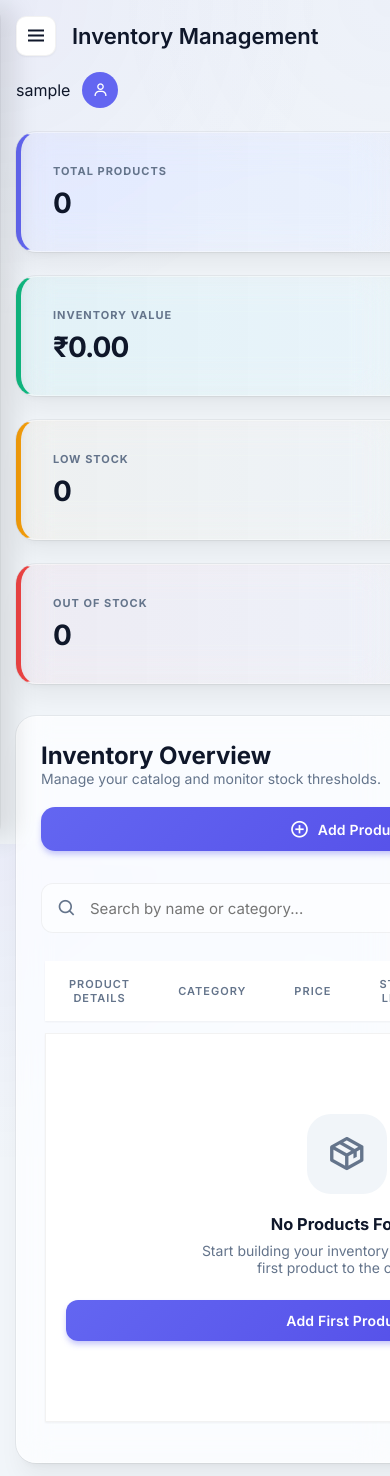
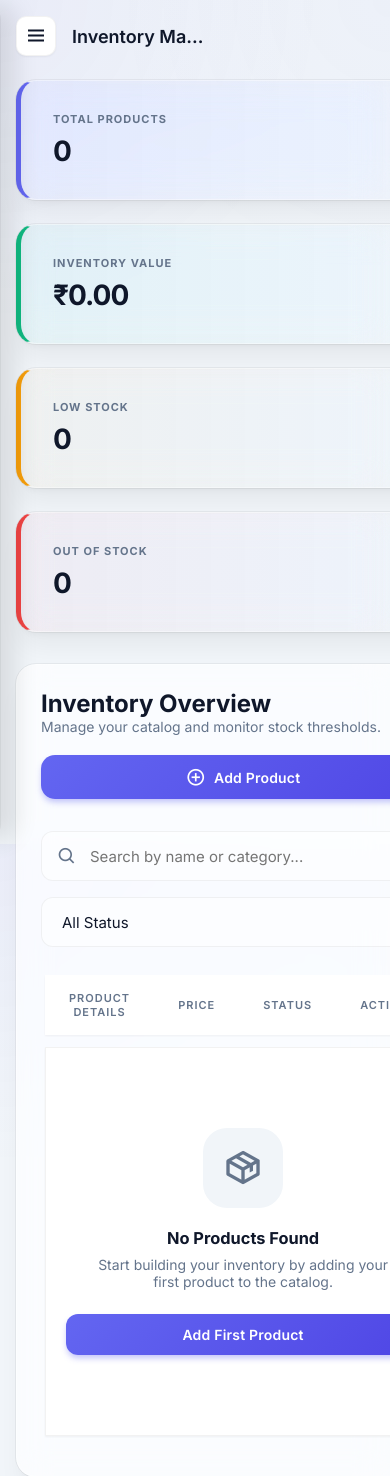
Before and after one commit to Abisheak2783/shoppingbill, a Django app: page /products/ in a window 390 px wide. Shown: the top 1476 px of the page. Run offline with Django 5.2, Linux system fonts and the light colour scheme; the visitor is signed in with stand-in values (Sample User, id 1); data that the repository does not hold is empty; parts of the project's set-up code (start-up, migrations or seed data) failed here and were passed over.

Commit message:
Fix mobile responsiveness and update Render start command

```diff
--- a/render.yaml
+++ b/render.yaml
@@ -3,7 +3,7 @@
     name: shoppingbill
     runtime: python
     buildCommand: "./build.sh"
-    startCommand: "gunicorn shop_system.wsgi"
+    startCommand: "python scripts/init_prod.py && gunicorn shop_system.wsgi"
     envVars:
       - key: PYTHON_VERSION
         value: 3.11.9
--- a/scripts/create_superuser.py
+++ b/scripts/create_superuser.py
@@ -6,6 +6,7 @@
 # Add project root to path
 sys.path.append(os.path.dirname(os.path.dirname(os.path.abspath(__file__))))
 os.environ.setdefault('DJANGO_SETTINGS_MODULE', 'shop_system.settings')
+def create_superuser():
     django.setup()
 
     User = get_user_model()
--- a/static/css/style.css
+++ b/static/css/style.css
@@ -122,6 +122,23 @@
     background: var(--primary);
     color: white;
     box-shadow: 0 10px 15px -3px rgba(99, 102, 241, 0.3);
+}
+
+.nav-link-item {
+    display: flex;
+    align-items: center;
+    gap: 12px;
+    padding: 12px 16px;
+    color: var(--text-muted);
+    border-radius: 12px;
+    font-weight: 500;
+    transition: var(--transition);
+}
+
+.nav-link-btn:hover .nav-link-item {
+    background: rgba(239, 68, 68, 0.05);
+    color: var(--danger);
+    transform: translateX(4px);
 }
 
 /* Main Content */
@@ -546,17 +563,27 @@
     .menu-toggle {
         display: flex;
     }
+
+    .d-none-mobile {
+        display: none !important;
+    }
 }
 
 @media (max-width: 768px) {
     .header {
-        flex-direction: column;
-        align-items: flex-start;
-        gap: 16px;
+        flex-direction: row; /* Keep row but wrap if needed */
+        justify-content: space-between;
+        align-items: center;
+        margin-bottom: 24px;
+        gap: 12px;
     }
 
     .header h1 {
-        font-size: 22px;
+        font-size: 18px;
+        white-space: nowrap;
+        overflow: hidden;
+        text-overflow: ellipsis;
+        max-width: 180px;
     }
 
     .dashboard-grid {
@@ -566,6 +593,12 @@
     .login-container {
         margin-left: 0;
         padding: 20px;
+    }
+
+    /* Responsive Table Helper */
+    .premium-table th.hide-mobile,
+    .premium-table td.hide-mobile {
+        display: none;
     }
 }
 
@@ -579,11 +612,15 @@
         justify-content: center;
     }
 
-    .header {
-        margin-bottom: 24px;
+    .header h1 {
+        max-width: 140px;
     }
 
     .login-card {
         padding: 24px 20px;
     }
+
+    .user-profile span {
+        display: none;
+    }
 }
--- a/templates/base.html
+++ b/templates/base.html
@@ -39,10 +39,10 @@
                 </a>
             </li>
             <li style="margin-top: auto;">
-                <form action="{% url 'logout' %}" method="post" style="display:inline;">
+                <form action="{% url 'logout' %}" method="post" style="width: 100%;">
                     {% csrf_token %}
-                    <button type="submit" style="background:none;border:none;width:100%;text-align:left;cursor:pointer;">
-                        <a style="display:flex;width:100%;"><i class='bx bx-log-out'></i> Logout</a>
+                    <button type="submit" class="nav-link-btn" style="width: 100%; background: none; border: none; padding: 0; text-align: left; cursor: pointer;">
+                        <span class="nav-link-item"><i class='bx bx-log-out'></i> Logout</span>
                     </button>
                 </form>
             </li>
--- a/templates/product_list.html
+++ b/templates/product_list.html
@@ -59,9 +59,9 @@
             <thead>
                 <tr>
                     <th>Product Details</th>
-                    <th>Category</th>
+                    <th class="hide-mobile">Category</th>
                     <th>Price</th>
-                    <th>Stock Level</th>
+                    <th class="hide-mobile">Stock Level</th>
                     <th>Status</th>
                     <th style="text-align: right;">Actions</th>
                 </tr>
@@ -88,13 +88,13 @@
                             <div style="font-size: 11px; color: var(--text-muted); font-weight: 600; text-transform: uppercase; letter-spacing: 0.5px;">#SKU-{{ product.pk|stringformat:"04d" }}</div>
                         </div>
                     </td>
-                    <td>
+                    <td class="hide-mobile">
                         <span class="badge badge-primary" style="background: rgba(99, 102, 241, 0.05); text-transform: capitalize;">
                             {{ product.category.name|default:"Uncategorized" }}
                         </span>
                     </td>
                     <td style="font-weight: 700; color: var(--primary-dark);">₹{{ product.price|stringformat:".2f" }}</td>
-                    <td>
+                    <td class="hide-mobile">
                         <div style="display: flex; flex-direction: column; gap: 6px;">
                             <div style="display: flex; justify-content: space-between; font-size: 12px; font-weight: 600;">
                                 <span>{{ product.stock_quantity }} units</span>
```
Also changed, not shown: templates/billing.html (+6 -2 lines), 1 other file.
